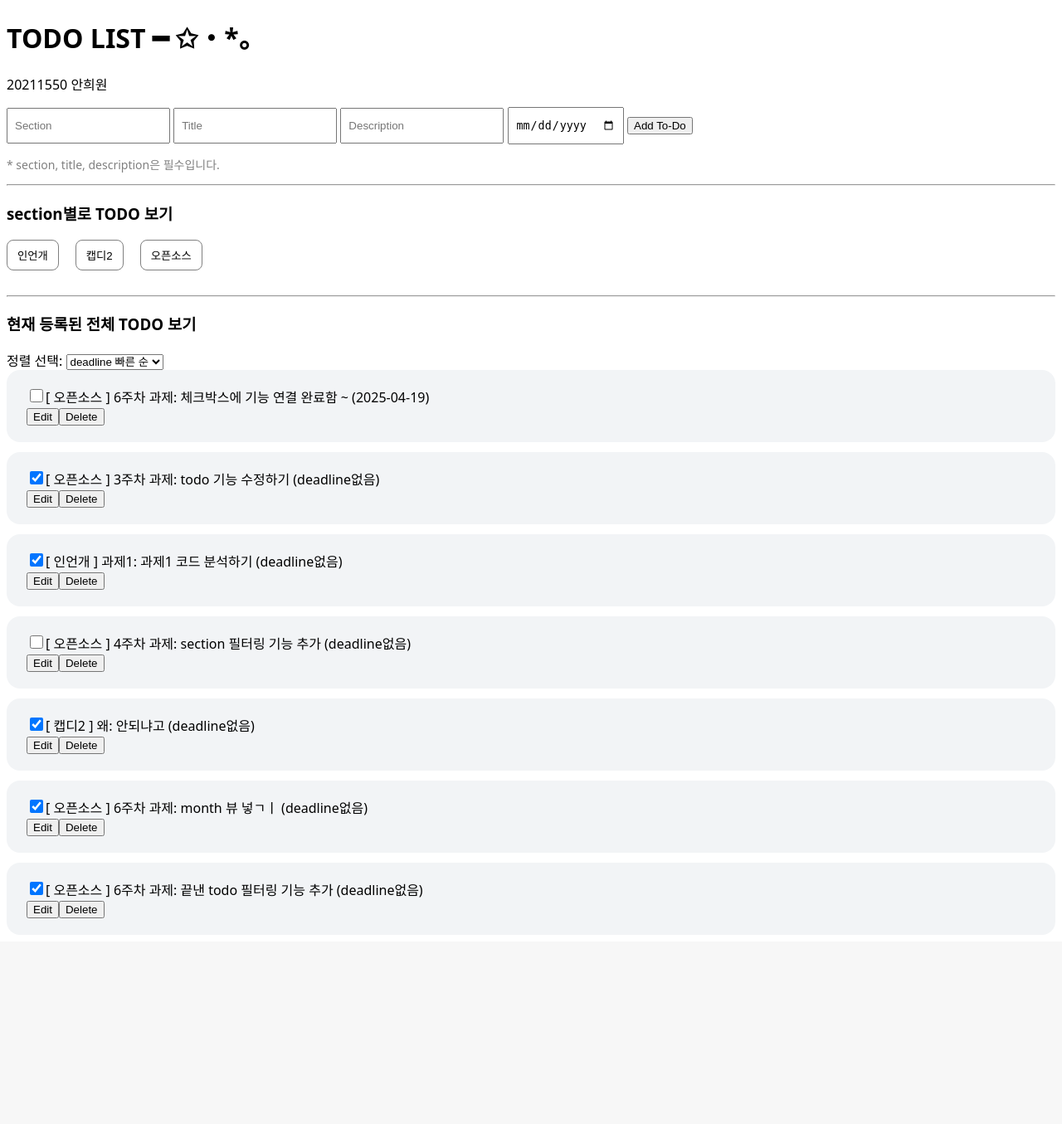
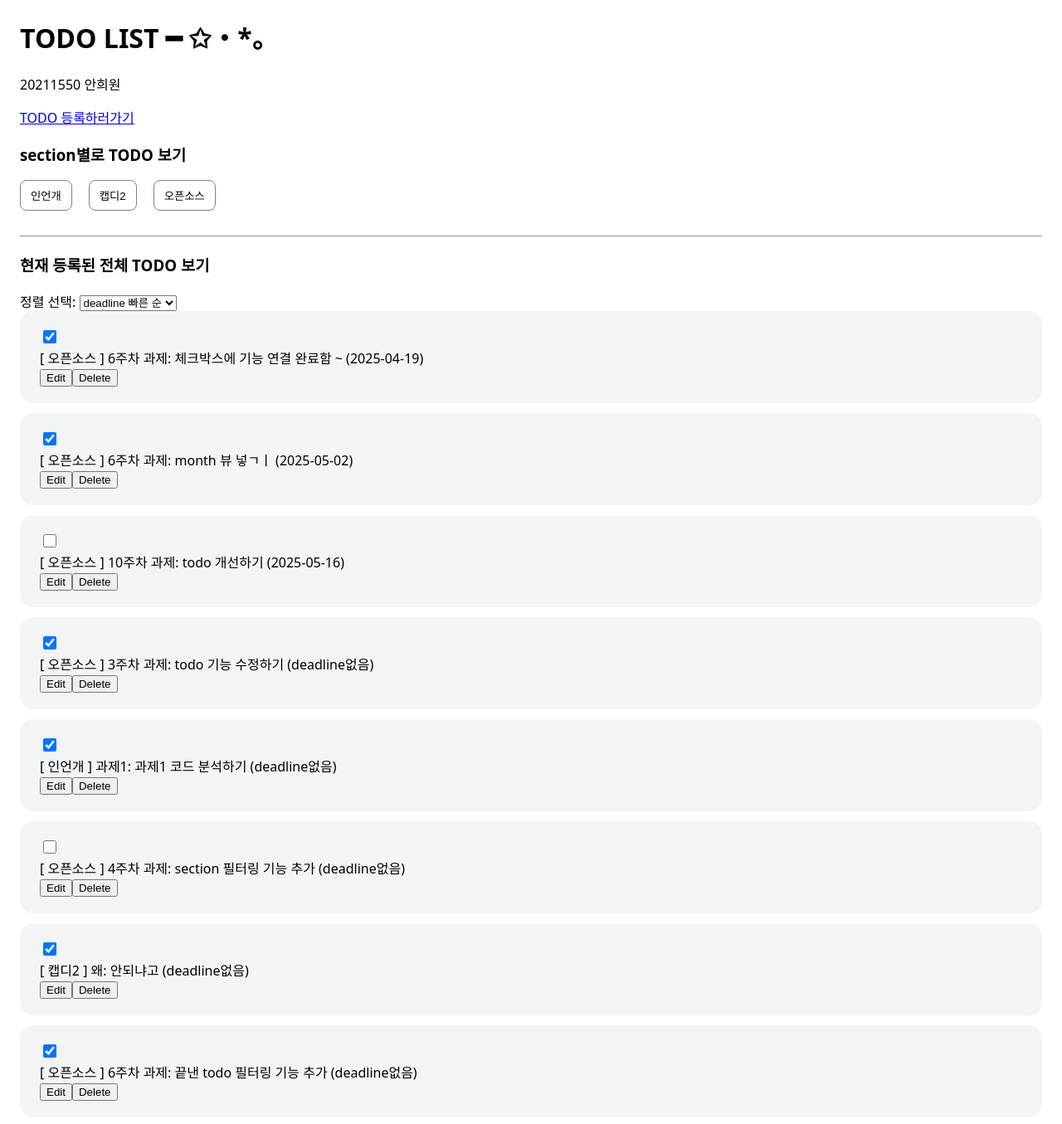
Before and after one commit to naya-h2/FastApi-Todos, a FastAPI app: page / in a window 1280 px wide. Shown: the whole page at 83% size. Before the commit the page ends 1107 px from the top, so only its background shows below. Run offline with FastAPI, Linux system fonts and the light colour scheme; some web fonts are replaced.

Commit message:
feat: 할일 등록 페이지 분리

```diff
--- a/fastapi-app/main.py
+++ b/fastapi-app/main.py
@@ -155,3 +155,9 @@ def read_section_page():
     with open("templates/edit/index.html", "r") as file:
         content = file.read()
     return HTMLResponse(content=content)
+
+@app.get("/post", response_class=HTMLResponse)
+def read_section_page():
+    with open("templates/post/index.html", "r") as file:
+        content = file.read()
+    return HTMLResponse(content=content)
--- a/fastapi-app/templates/index.html
+++ b/fastapi-app/templates/index.html
@@ -60,20 +60,48 @@
         border-radius: 16px;
         background-color: rgb(242, 244, 246);
       }
+
+      body {
+        padding: 0 16px;
+      }
+
+      input {
+        padding: 16px 12px;
+
+        border-radius: 12px;
+        border: 1px solid #d9d9d9;
+      }
+
+      label {
+        display: flex;
+        flex-direction: column;
+        gap: 12px;
+      }
+
+      form {
+        display: flex;
+        flex-direction: column;
+        gap: 24px;
+        max-width: 480px;
+      }
+
+      .submit-button {
+        margin-top: 48px;
+        padding: 20px 16px;
+        background-color: pink;
+        border-radius: 24px;
+        border: none;
+        cursor: pointer;
+      }
+      .submit-button:hover {
+        background-color: #ffc5cf;
+      }
     </style>
   </head>
   <body>
     <h1>TODO LIST ━ ✩・*。</h1>
     <p>20211550 안희원</p>
-    <form id="todo-form">
-      <input type="text" id="section" placeholder="Section" required />
-      <input type="text" id="title" placeholder="Title" required />
-      <input type="text" id="description" placeholder="Description" required />
-      <input type="date" id="deadline" />
-      <button type="submit">Add To-Do</button>
-    </form>
-    <p class="description">* section, title, description은 필수입니다.</p>
-    <hr />
+    <a href="/post">TODO 등록하러가기</a>
 
     <h3>section별로 TODO 보기</h3>
     <div id="todo-section"></div>
@@ -203,34 +231,6 @@
       }
 
       document
-        .getElementById('todo-form')
-        .addEventListener('submit', async (event) => {
-          event.preventDefault();
-          const title = document.getElementById('title').value;
-          const description = document.getElementById('description').value;
-          const section = document.getElementById('section').value;
-          const deadline = document.getElementById('deadline').value;
-
-          const response = await fetch('/todos', {
-            method: 'POST',
-            headers: {
-              'Content-Type': 'application/json',
-            },
-            body: JSON.stringify({
-              id: Date.now(),
-              title,
-              description,
-              completed: false,
-              section,
-              deadline: String(deadline),
-            }),
-          });
-          if (response.ok) {
-            fetchTodos();
-          }
-        });
-
-      document
         .getElementById('sort-type')
         .addEventListener('change', handleSelectSort);
 
--- a/fastapi-app/todo.json
+++ b/fastapi-app/todo.json
@@ -37,7 +37,7 @@
         "description": "month \ubdf0 \ub123\u3131\u3163",
         "completed": true,
         "section": "\uc624\ud508\uc18c\uc2a4",
-        "deadline": null
+        "deadline": "2025-05-02"
     },
     {
         "id": 1746697909517,
@@ -48,11 +48,19 @@
         "deadline": null
     },
     {
-        "id": 1744032570969,
+        "id": 1747144942529,
         "title": "6\uc8fc\ucc28 \uacfc\uc81c",
         "description": "\uccb4\ud06c\ubc15\uc2a4\uc5d0 \uae30\ub2a5 \uc5f0\uacb0 \uc644\ub8cc\ud568 ~",
+        "completed": true,
+        "section": "\uc624\ud508\uc18c\uc2a4",
+        "deadline": "2025-04-19"
+    },
+    {
+        "id": 1747144753045,
+        "title": "10\uc8fc\ucc28 \uacfc\uc81c",
+        "description": "todo \uac1c\uc120\ud558\uae30",
         "completed": false,
         "section": "\uc624\ud508\uc18c\uc2a4",
-        "deadline": "2025-04-19"
+        "deadline": "2025-05-16"
     }
 ]
```
Also changed, not shown: fastapi-app/templates/edit/index.html (+4 -4 lines), fastapi-app/templates/post/index.html (added, +113 -0 lines).
